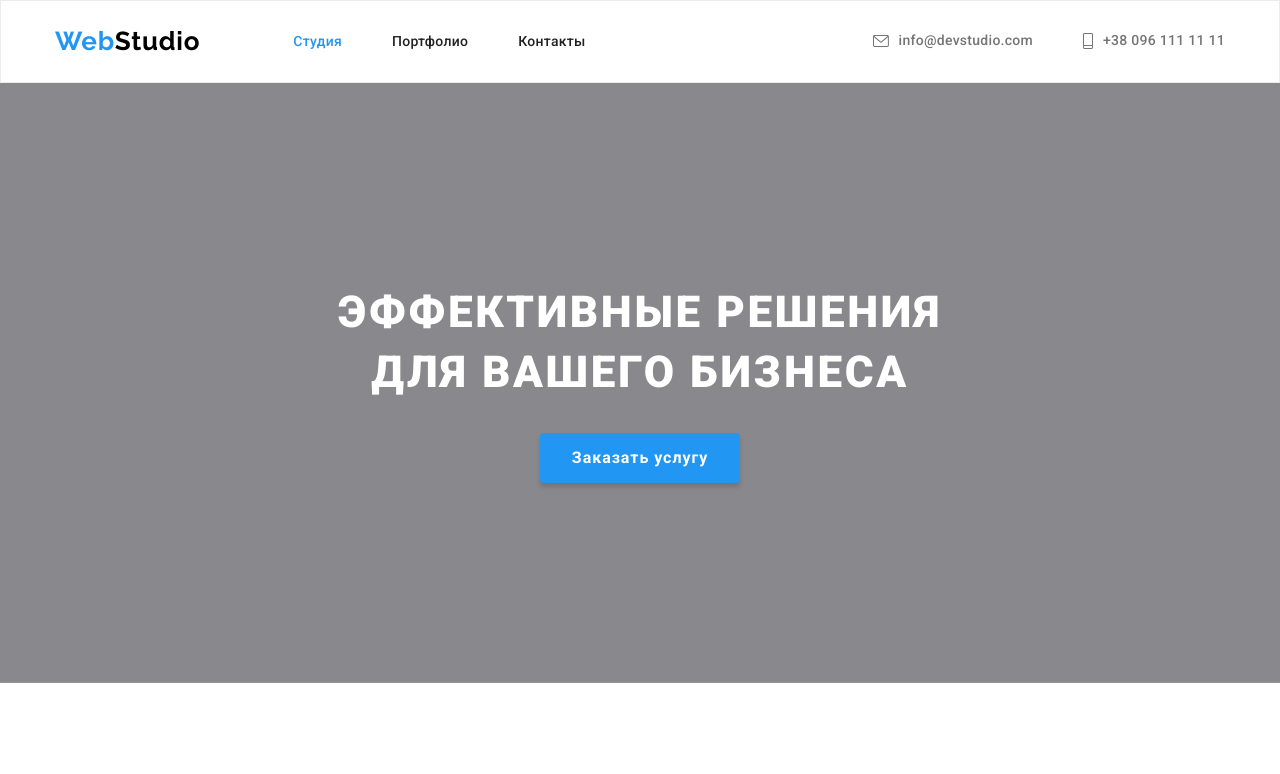
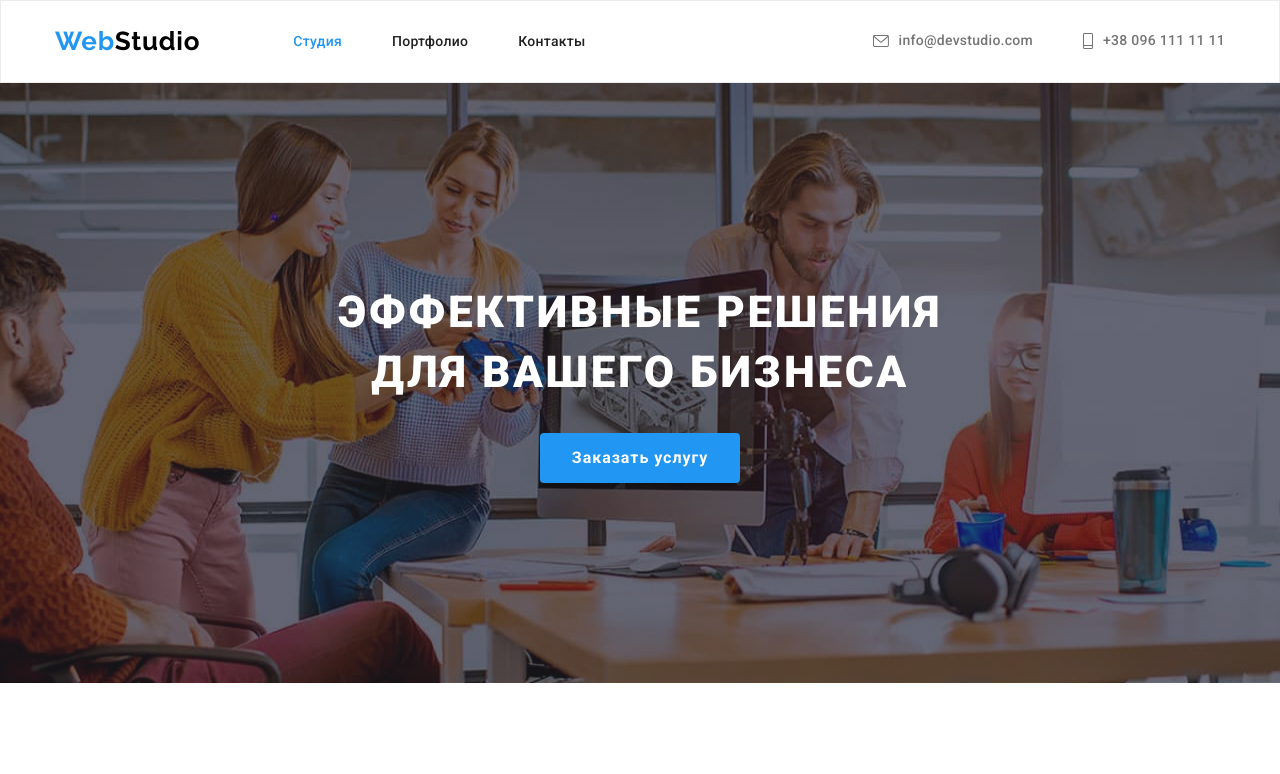
Before and after one commit to Wed88/goit-markup-hw-04-04, a plain HTML site: page index.html in a window 1280 px wide. Shown: the top 774 px of the page. Drawn offline with nearby package versions, Linux system fonts and the light colour scheme; the site is published under a folder, as on GitHub Pages, so addresses that start at the root find nothing.

Commit message:
Update styles.css

```diff
--- a/css/styles.css
+++ b/css/styles.css
@@ -173,7 +173,7 @@ img {
   padding-bottom: 200px;
   background: #c4c4c4;
   background-image: radial-gradient(rgba(47, 48, 58, 0.4), rgba(47, 48, 58, 0.4)),
-    url(/images/bg-image/bg_hero.jpg);
+    url(../images/bg-image/bg_hero.jpg);
   background-position: center;
   background-size: cover;
   max-width: 1600px;
```
